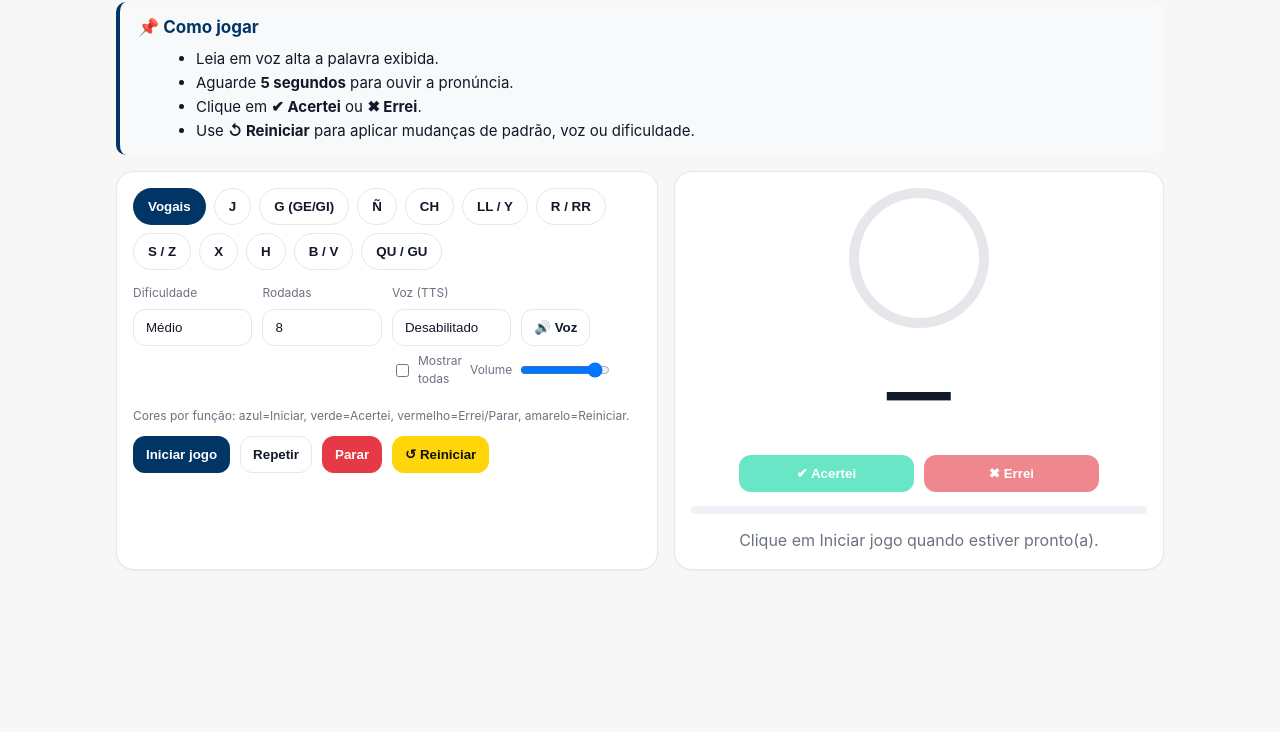
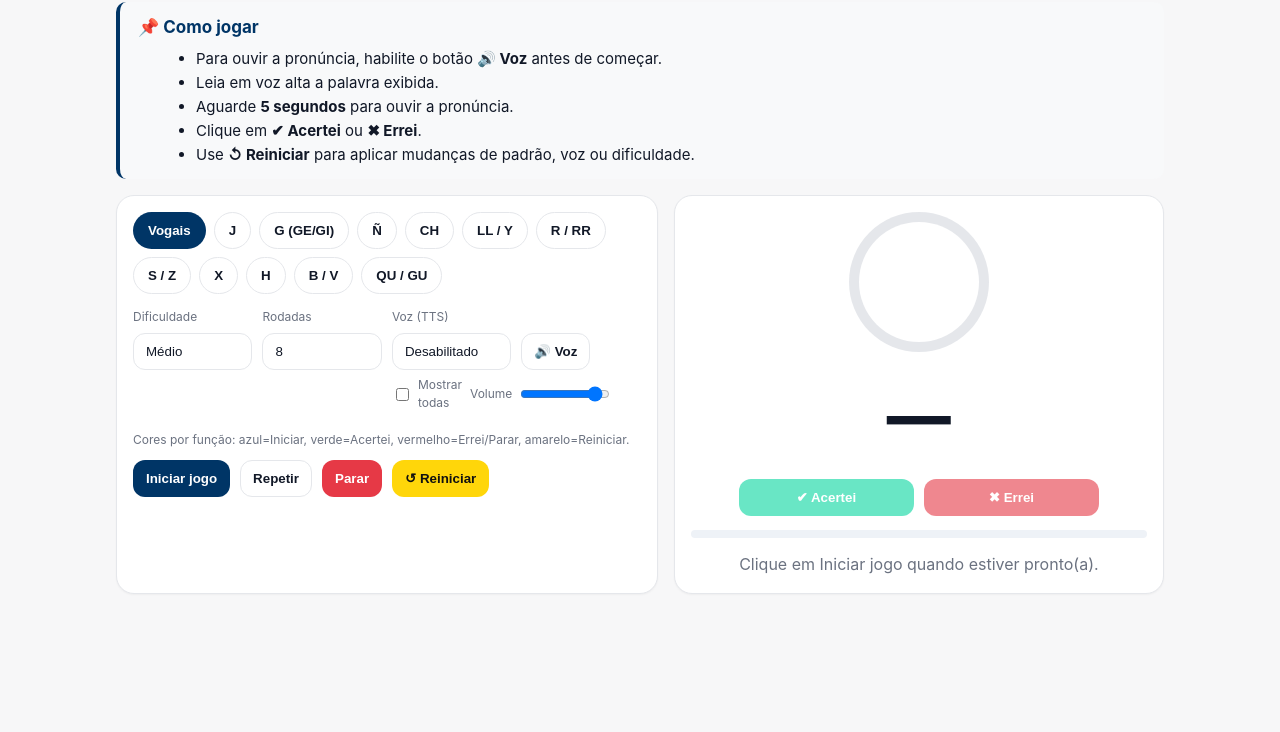
Before and after one commit to juniarodrigues/pronuncia360, a plain HTML site: page index.html in a window 1280 px wide. Shown: the part 68-800 px from the top of the page. Drawn offline with Linux system fonts and the light colour scheme.

Commit message:
Update index.html

```diff
--- a/index.html
+++ b/index.html
@@ -58,6 +58,7 @@
     <div class="instrucoes-box">
       <h2>📌 Como jogar</h2>
       <ul style="margin:6px 0 0 18px">
+        <li>Para ouvir a pronúncia, habilite o botão <strong>🔊 Voz</strong> antes de começar.</li>
         <li>Leia em voz alta a palavra exibida.</li>
         <li>Aguarde <strong>5 segundos</strong> para ouvir a pronúncia.</li>
         <li>Clique em <strong>✔ Acertei</strong> ou <strong>✖ Errei</strong>.</li>
```
